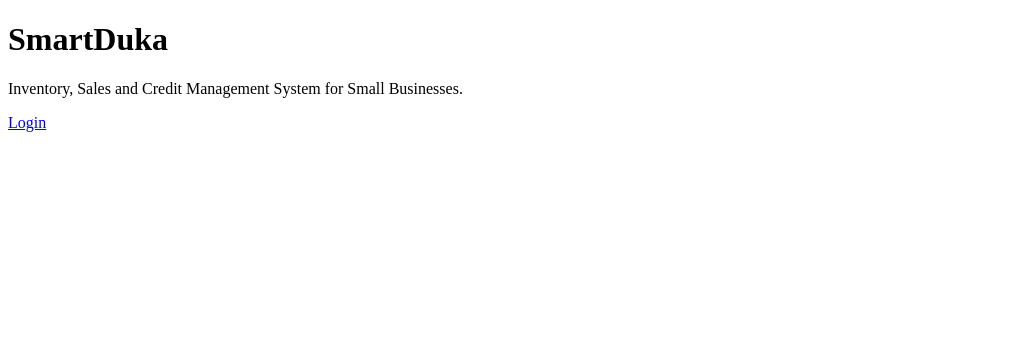
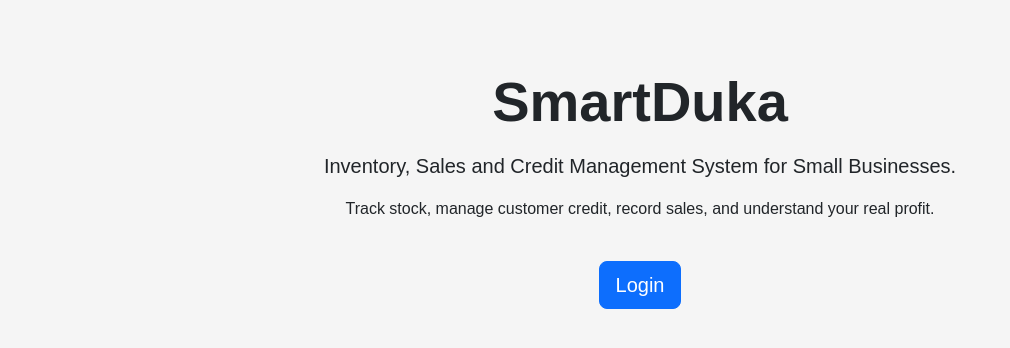
Before and after one commit to Michael-Nyawade/smart-duka, a Django app: page / in a window 1280 px wide. Shown: the top 348 px of the page, without its empty margins (0-1010 px from the left). Run offline with Django 5.2, Linux system fonts and the light colour scheme; some libraries are stand-ins or nearby versions.

Commit message:
Standardized landing page using base template and add landing styles

```diff
--- /dev/null
+++ b/static/css/landing.css
@@ -0,0 +1,11 @@
+.hero {
+    padding: 80px 20px;
+}
+
+.hero h1 {
+    font-weight: 700;
+}
+
+.hero p {
+    color: #555;
+}
--- a/templates/base.html
+++ b/templates/base.html
@@ -13,6 +13,8 @@
     <meta name="csrf-token" content="{{ csrf_token }}">
 
     <link rel="stylesheet" href="{% static 'css/base.css' %}">
+
+    {% block extra_css %}{% endblock %}
 
     <!-- HTMX script -->
     <script src="https://unpkg.com/htmx.org@1.9.12"></script>
--- a/templates/landing.html
+++ b/templates/landing.html
@@ -1,17 +1,28 @@
-<!DOCTYPE html>
-<html>
-<head>
-    <title>SmartDuka</title>
-</head>
-<body>
-    <h1>SmartDuka</h1>
+{% extends "base.html" %}
+{% load static %}
 
-    <p>
+{% block extra_css %}
+<link rel="stylesheet" href="{% static 'css/landing.css' %}">
+{% endblock %}
+
+{% block content %}
+
+<div class="text-center mt-5">
+
+    <h1 class="display-4 fw-bold">SmartDuka</h1>
+
+    <p class="lead mt-3">
         Inventory, Sales and Credit Management System for Small Businesses.
     </p>
 
-    <a href="{% url 'pos_login' %}">
+    <p class="mt-3">
+        Track stock, manage customer credit, record sales, and understand your real profit.
+    </p>
+
+    <a href="{% url 'pos_login' %}" class="btn btn-primary btn-lg mt-4">
         Login
     </a>
-</body>
-</html>
+
+</div>
+
+{% endblock %}
```
